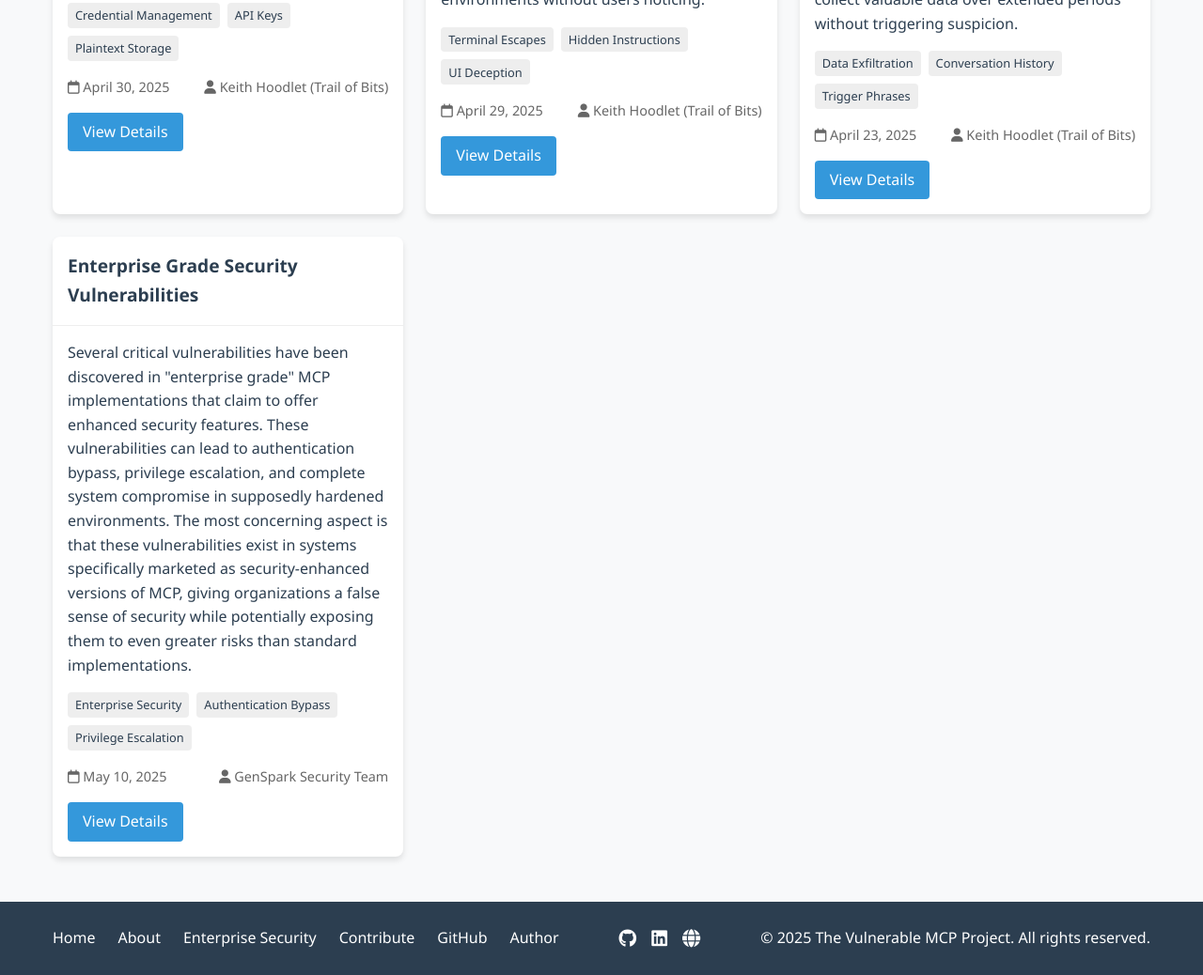
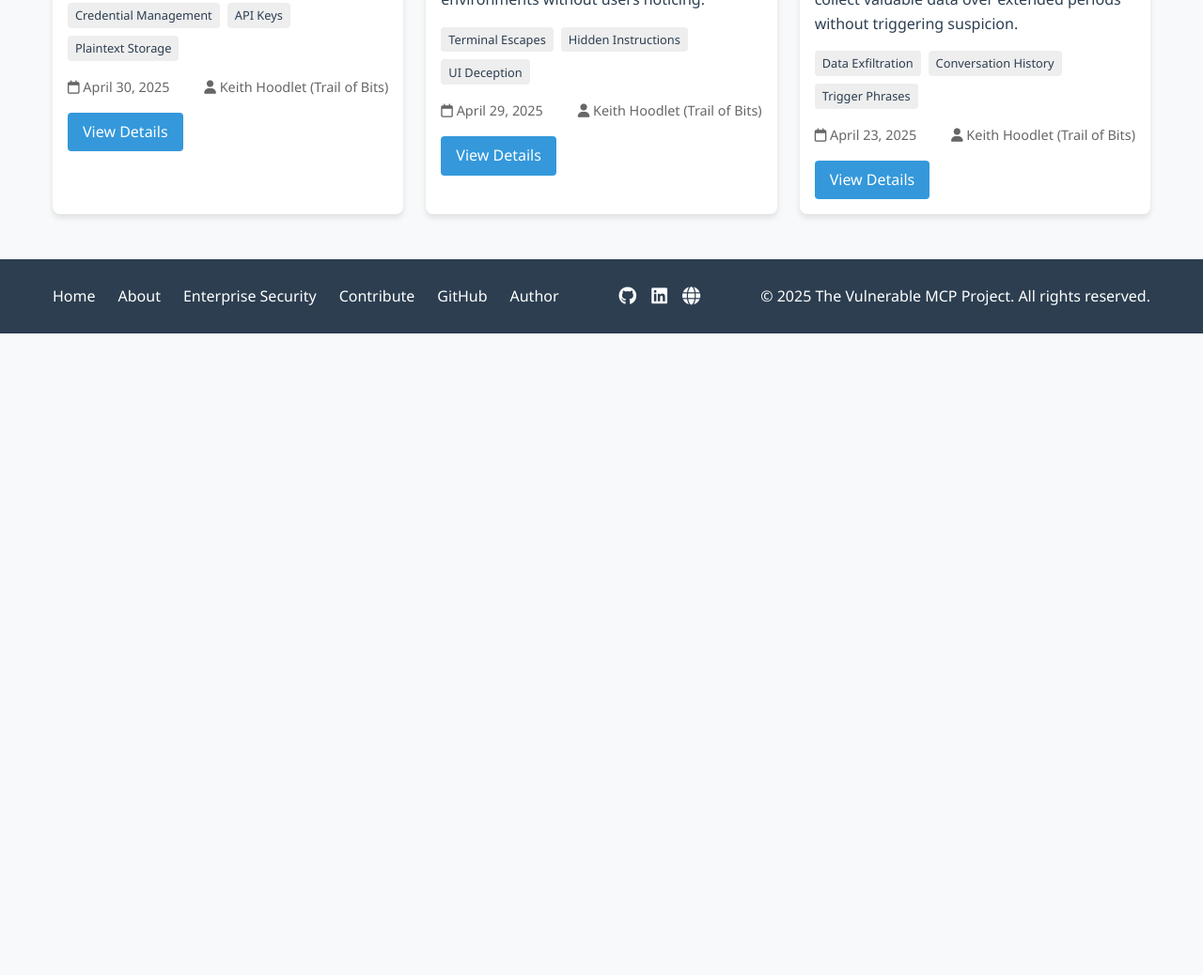
Before and after one commit to vineethsai/vulnerablemcp, a website: page index.html in a window 1280 px wide. Shown: the part 3131-4169 px from the top of the page at 94% size. After the commit the page ends 3486 px from the top, so only its background shows below. Drawn offline with Linux system fonts and the light colour scheme.

Commit message:
cleaned all of the vulns

```diff
--- a/index.html
+++ b/index.html
@@ -802,30 +802,6 @@ The attack works by inserting tool descriptions that instruct the model to forwa
                 </div>
             </div>
 
-            <!-- Issue: Enterprise Grade Security Vulnerabilities -->
-            <div class="issue-card" data-category="security" data-severity="critical">
-                <div class="card-header">
-                    <div class="issue-title">Enterprise Grade Security Vulnerabilities</div>
-                    <span class="severity critical">Critical</span>
-                </div>
-                <div class="card-body">
-                    <p class="issue-description">
-                        Several critical vulnerabilities have been discovered in "enterprise grade" MCP implementations that claim to offer enhanced security features. These vulnerabilities can lead to authentication bypass, privilege escalation, and complete system compromise in supposedly hardened environments.
-The most concerning aspect is that these vulnerabilities exist in systems specifically marketed as security-enhanced versions of MCP, giving organizations a false sense of security while potentially exposing them to even greater risks than standard implementations.
-                    </p>
-                    <div class="tags">
-                        <span class="tag">Enterprise Security</span>
-                        <span class="tag">Authentication Bypass</span>
-                        <span class="tag">Privilege Escalation</span>
-                    </div>
-                    <div class="meta-info">
-                        <span><i class="far fa-calendar"></i> May 10, 2025</span>
-                        <span><i class="fas fa-user"></i> GenSpark Security Team</span>
-                    </div>
-                    <a href="https://roqwvequ.genspark.space/" class="btn" target="_blank">View Details</a>
-                </div>
-            </div>
-
         </div>
 
         <div class="issues-list">
@@ -1010,21 +986,6 @@ The most concerning aspect is that these vulnerabilities exist in systems specif
                 </div>
             </div>
 
-            <!-- List Item: Enterprise Grade Security Vulnerabilities -->
-            <div class="list-item" data-category="security" data-severity="critical">
-                <div class="list-item-left">
-                    <div class="list-severity critical"></div>
-                    <div class="list-title">Enterprise Grade Security Vulnerabilities</div>
-                </div>
-                <div class="list-meta">
-                    <div class="list-category">Security</div>
-                    <div class="list-date">May 10, 2025</div>
-                </div>
-                <div class="list-actions">
-                    <a href="https://roqwvequ.genspark.space/" class="btn" target="_blank">View</a>
-                </div>
-            </div>
-
         </div>
     </main>
 
```
